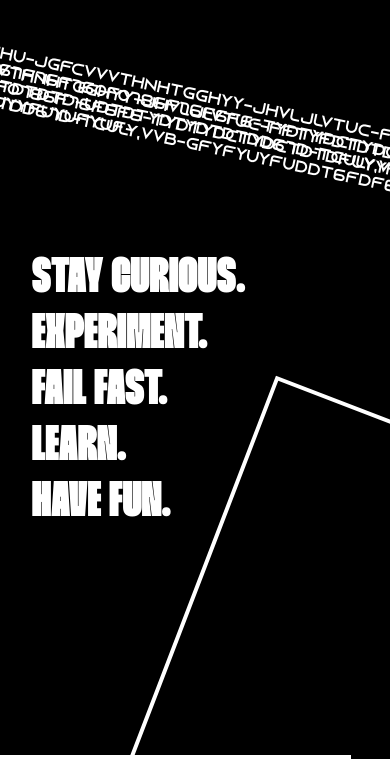
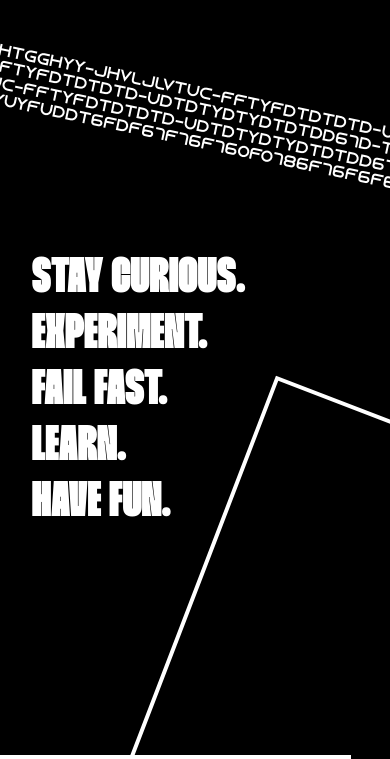
Before and after one commit to raghav-fr/detixcreation, a website: page index.html in a window 390 px wide. Shown: the part 6346-7105 px from the top of the page. Drawn offline with Linux system fonts and the light colour scheme.

Commit message:
commiting lines

```diff
--- a/style.css
+++ b/style.css
@@ -387,6 +387,10 @@ line-height: normal;
   .dtx{
     font-size: 7.2rem;
   }
+  .line{
+    width: 500vw;
+    top: 20%;
+  }
 }
 
 @media (max-height: 650px){
```
